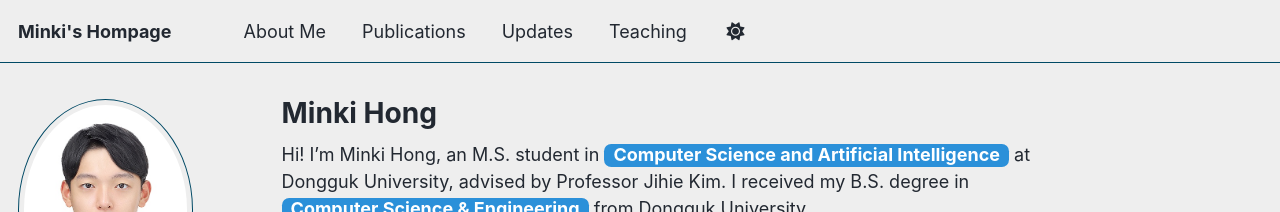
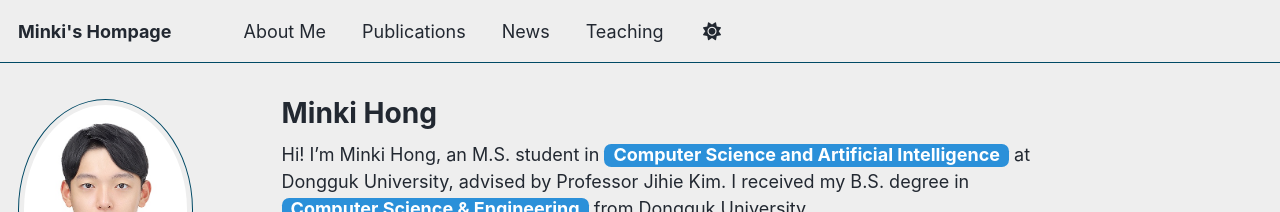
Before and after one commit to bk123477/bk123477.github.io, a Jekyll site: the page built from _pages/about.md, in a window 1280 px wide. Shown: the top 212 px of the page. Built offline with Jekyll 4.4.1, drawn with Linux system fonts in a browser that asks for light colours; some web fonts are replaced; a script that is not in the unit is left out.

Commit message:
news update

```diff
--- a/_data/navigation.yml
+++ b/_data/navigation.yml
@@ -16,8 +16,8 @@ main:
 
   # - title: "Talks"
   #   url: /talks/
-  - title: "Updates"
-    url: /update/
+  - title: "News"
+    url: /year-archive/
 
   - title: "Teaching"
     url: /teaching/
```
